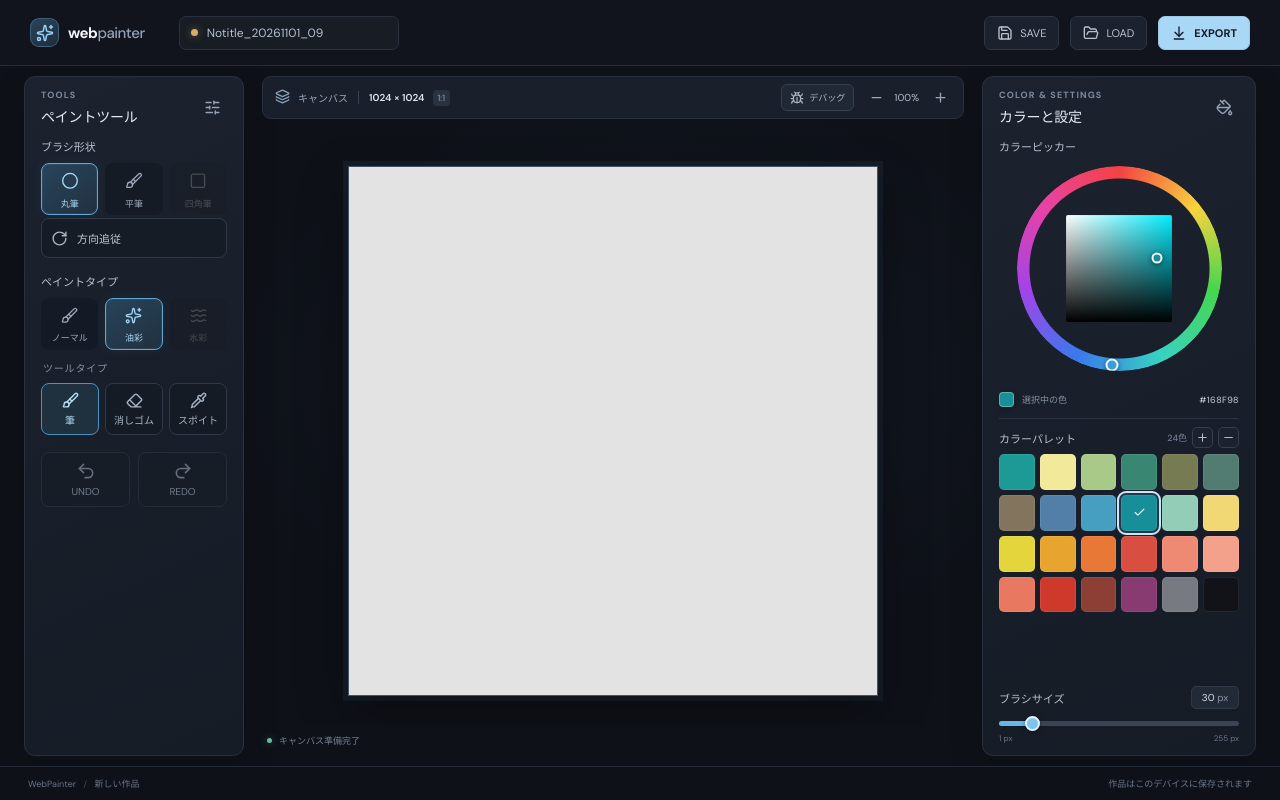
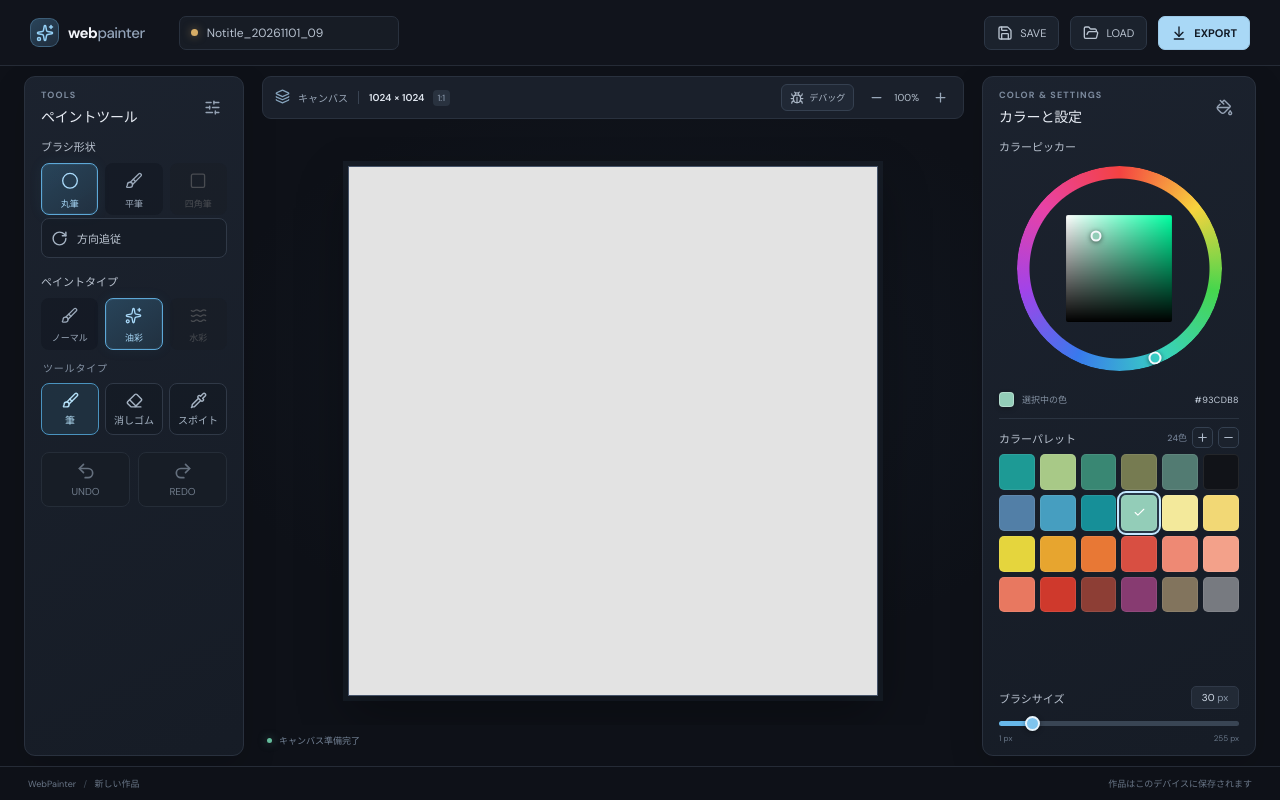
Before and after one commit to KitsuneDaro/Nurite, a React (Vite) app: page / in a window 1280 px wide. Built offline with nearby package versions, Linux system fonts and the light colour scheme.

Commit message:
feat: Implement color palette reordering functionality with drag-and-drop support

```diff
--- a/src/App.tsx
+++ b/src/App.tsx
@@ -54,6 +54,7 @@ function App() {
   const updateSelectedPaletteColor = usePaletteStore((state) => state.updateSelectedColor)
   const addPaletteColor = usePaletteStore((state) => state.addColor)
   const removeSelectedPaletteColor = usePaletteStore((state) => state.removeSelectedColor)
+  const movePaletteColor = usePaletteStore((state) => state.moveColor)
   const updateCanvasHistory = useCallback((history: CanvasHistoryState, contentChanged: boolean) => {
     setCanvasHistory(history)
     if (contentChanged) setIsProjectDirty(true)
@@ -91,6 +92,11 @@ function App() {
     if (!nextColor) return
     setColor(hexToHsl(nextColor))
     setIsProjectDirty(true)
+  }
+
+  function movePaletteEntry(fromIndex: number, toIndex: number) {
+    movePaletteColor(fromIndex, toIndex)
+    if (fromIndex !== toIndex) setIsProjectDirty(true)
   }
 
   function updateToolType(nextToolType: ToolType) {
@@ -270,6 +276,7 @@ function App() {
           onPaletteSelect={choosePalette}
           onPaletteAdd={addCurrentColorToPalette}
           onPaletteRemove={removeCurrentPaletteColor}
+          onPaletteMove={movePaletteEntry}
           onBrushSizeChange={(size) => { setBrushSize(size); setIsProjectDirty(true) }}
         />
       </main>
--- a/src/components/Color/ColorPalette/ColorPalette.css
+++ b/src/components/Color/ColorPalette/ColorPalette.css
@@ -61,8 +61,8 @@
   border: 1px solid rgba(255, 255, 255, 0.08);
   border-radius: 5px;
   color: #fff;
-  cursor: pointer;
-  transition: transform 120ms ease, box-shadow 120ms ease;
+  cursor: grab;
+  transition: transform 120ms ease, box-shadow 120ms ease, opacity 120ms ease;
 }
 
 .palette-swatch:hover {
@@ -74,6 +74,19 @@
   outline: 2px solid #c5e8ff;
   outline-offset: 2px;
   box-shadow: 0 0 0 4px rgba(114, 185, 231, 0.16);
+}
+
+.palette-swatch:active {
+  cursor: grabbing;
+}
+
+.palette-swatch.dragging {
+  opacity: 0.4;
+}
+
+.palette-swatch.drop-target {
+  outline: 2px dashed #c5e8ff;
+  outline-offset: 2px;
 }
 
 @media (max-width: 520px) {
--- a/src/components/Color/ColorPalette/ColorPalette.tsx
+++ b/src/components/Color/ColorPalette/ColorPalette.tsx
@@ -1,4 +1,5 @@
 import { Check, Minus, Plus } from 'lucide-react'
+import { useState } from 'react'
 import './ColorPalette.css'
 
 type ColorPaletteProps = {
@@ -8,6 +9,7 @@ type ColorPaletteProps = {
   onSelect: (hex: string, index: number) => void
   onAdd: () => void
   onRemove: () => void
+  onMove: (fromIndex: number, toIndex: number) => void
 }
 
 export function ColorPalette({
@@ -17,7 +19,11 @@ export function ColorPalette({
   onSelect,
   onAdd,
   onRemove,
+  onMove,
 }: ColorPaletteProps) {
+  const [draggingIndex, setDraggingIndex] = useState<number | null>(null)
+  const [dropTargetIndex, setDropTargetIndex] = useState<number | null>(null)
+
   return (
     <section className="palette-section">
       <div className="section-title">
@@ -42,8 +48,39 @@ export function ColorPalette({
         {colors.map((hex, index) => (
           <button
             key={`${hex}-${index}`}
-            className={`palette-swatch ${selectedPalette === index ? 'active' : ''}`}
+            className={[
+              'palette-swatch',
+              selectedPalette === index ? 'active' : '',
+              draggingIndex === index ? 'dragging' : '',
+              dropTargetIndex === index && draggingIndex !== index ? 'drop-target' : '',
+            ].filter(Boolean).join(' ')}
             style={{ backgroundColor: selectedPalette === index ? currentHex : hex }}
+            draggable
+            title="ドラッグして並べ替え"
+            onDragStart={(event) => {
+              event.dataTransfer.effectAllowed = 'move'
+              event.dataTransfer.setData('text/plain', String(index))
+              setDraggingIndex(index)
+            }}
+            onDragOver={(event) => {
+              event.preventDefault()
+              event.dataTransfer.dropEffect = 'move'
+              setDropTargetIndex(index)
+            }}
+            onDrop={(event) => {
+              event.preventDefault()
+              const draggedIndex = event.dataTransfer.getData('text/plain')
+              const fromIndex = Number(draggedIndex)
+              if (draggedIndex !== '' && Number.isInteger(fromIndex)) {
+                onMove(fromIndex, index)
+              }
+              setDraggingIndex(null)
+              setDropTargetIndex(null)
+            }}
+            onDragEnd={() => {
+              setDraggingIndex(null)
+              setDropTargetIndex(null)
+            }}
             onClick={() => onSelect(hex, index)}
             aria-label={`色 ${selectedPalette === index ? currentHex : hex}`}
             aria-pressed={selectedPalette === index}
--- a/src/components/Color/ColorPanel/ColorPanel.tsx
+++ b/src/components/Color/ColorPanel/ColorPanel.tsx
@@ -17,6 +17,7 @@ type ColorPanelProps = {
   onPaletteSelect: (hex: string, index: number) => void
   onPaletteAdd: () => void
   onPaletteRemove: () => void
+  onPaletteMove: (fromIndex: number, toIndex: number) => void
   onBrushSizeChange: (size: number) => void
 }
 
@@ -31,6 +32,7 @@ export function ColorPanel({
   onPaletteSelect,
   onPaletteAdd,
   onPaletteRemove,
+  onPaletteMove,
   onBrushSizeChange,
 }: ColorPanelProps) {
   return (
@@ -50,6 +52,7 @@ export function ColorPanel({
         onSelect={onPaletteSelect}
         onAdd={onPaletteAdd}
         onRemove={onPaletteRemove}
+        onMove={onPaletteMove}
       />
       <BrushSizeControl size={brushSize} onChange={onBrushSizeChange} />
     </aside>
--- a/src/constants/paint.ts
+++ b/src/constants/paint.ts
@@ -8,10 +8,10 @@ import {
 import type { BrushShape, BrushType, ToolOption } from '../types'
 
 export const palette = [
-  '#1d9a95', '#f3e99b', '#a8c987', '#398773', '#767b51', '#527b72',
-  '#82745d', '#527fa7', '#469ec0', '#168f98', '#93cdb8', '#f2d875',
+  '#1d9a95', '#a8c987', '#398773', '#767b51', '#527b72', '#111318',
+  '#527fa7', '#469ec0', '#168f98', '#93cdb8', '#f3e99b', '#f2d875',
   '#e5d53d', '#e7a52f', '#e87835', '#d84f42', '#ee8974', '#f3a18a',
-  '#e87860', '#cf392c', '#8d3e35', '#873b71', '#777a80', '#111318',
+  '#e87860', '#cf392c', '#8d3e35', '#873b71', '#82745d', '#777a80',
 ] as const
 
 export const brushShapes = [
--- a/src/stores/paletteStore.ts
+++ b/src/stores/paletteStore.ts
@@ -9,6 +9,7 @@ type PaletteStore = {
   updateSelectedColor: (color: string) => void
   addColor: (color: string) => void
   removeSelectedColor: () => string | null
+  moveColor: (fromIndex: number, toIndex: number) => void
 }
 
 type PersistedPaletteState = Pick<PaletteStore, 'colors' | 'selectedIndex'>
@@ -46,6 +47,33 @@ export const usePaletteStore = create<PaletteStore>()(
         set({ colors: nextColors, selectedIndex: nextSelectedIndex })
         return nextColors[nextSelectedIndex]
       },
+      moveColor: (fromIndex, toIndex) => {
+        const { colors, selectedIndex } = get()
+        if (
+          fromIndex < 0
+          || fromIndex >= colors.length
+          || toIndex < 0
+          || toIndex >= colors.length
+          || fromIndex === toIndex
+        ) {
+          return
+        }
+
+        const nextColors = [...colors]
+        const [movedColor] = nextColors.splice(fromIndex, 1)
+        nextColors.splice(toIndex, 0, movedColor)
+
+        let nextSelectedIndex = selectedIndex
+        if (selectedIndex === fromIndex) {
+          nextSelectedIndex = toIndex
+        } else if (fromIndex < selectedIndex && toIndex >= selectedIndex) {
+          nextSelectedIndex -= 1
+        } else if (fromIndex > selectedIndex && toIndex <= selectedIndex) {
+          nextSelectedIndex += 1
+        }
+
+        set({ colors: nextColors, selectedIndex: nextSelectedIndex })
+      },
     }),
     {
       name: 'webpainter-color-palette',
```
